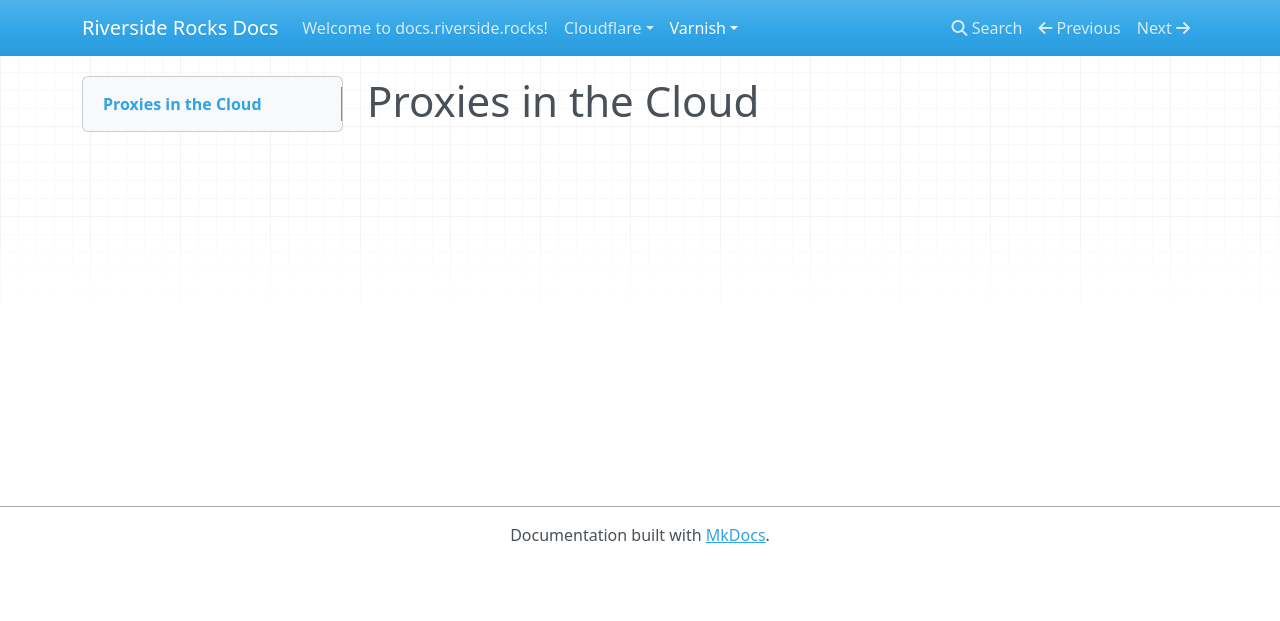
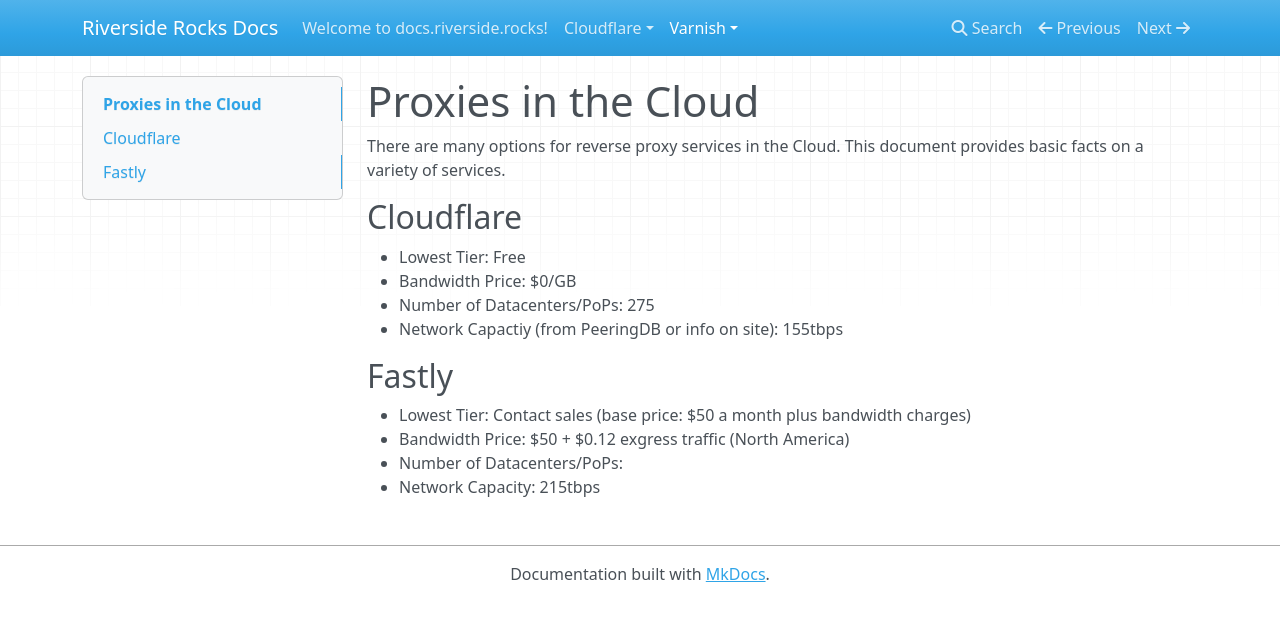
Before and after one commit to RiversideRocks/docs.riverside.rocks, an MkDocs documentation site: the page built from docs/varnish/cloud-proxy-services.md, in a window 1280 px wide. Shown: the top 621 px of the page. Built offline with MkDocs 1.6.1, drawn with Linux system fonts in a browser that asks for light colours; nearby versions of some CDN libraries.

Commit message:
update datacenter info

```diff
--- a/docs/varnish/cloud-proxy-services.md
+++ b/docs/varnish/cloud-proxy-services.md
@@ -1 +1,17 @@
 # Proxies in the Cloud
+
+There are many options for reverse proxy services in the Cloud. This document provides basic facts on a variety of services.
+
+## Cloudflare
+
+* Lowest Tier: Free
+* Bandwidth Price: $0/GB
+* Number of Datacenters/PoPs: 275
+* Network Capactiy (from PeeringDB or info on site): 155tbps
+
+## Fastly
+
+* Lowest Tier: Contact sales (base price: $50 a month plus bandwidth charges)
+* Bandwidth Price: $50 + $0.12 exgress traffic (North America)
+* Number of Datacenters/PoPs:
+* Network Capacity: 215tbps
```
